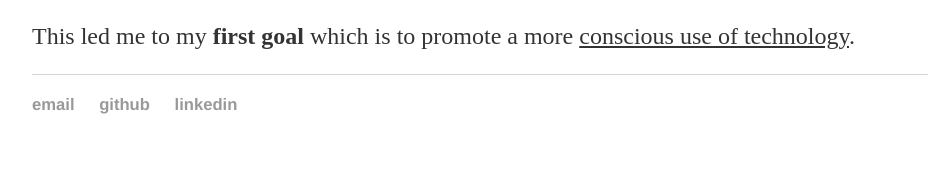
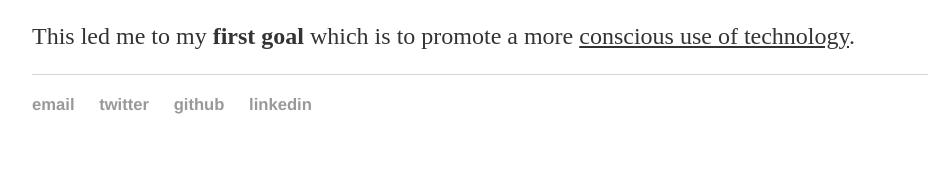
Before and after one commit to nsorros/nsorros.github.io, a Jekyll site: the page built from index.html, in a window 1280 px wide. Shown: the part 770-942 px from the top of the page, without its empty margins (160-1104 px from the left). Built offline with Jekyll 4.4.1, drawn with Linux system fonts in a browser that asks for light colours.

Commit message:
Update default.html

```diff
--- a/_layouts/default.html
+++ b/_layouts/default.html
@@ -21,6 +21,7 @@
 			<footer>
 	    		<ul>
 	        		<li><a href="mailto:nsorros@gmail.com">email</a></li>
+	        		<li><a href="https://twitter.com/nsorros">twitter</a></li>
         			<li><a href="https://github.com/nsorros">github</a></li>
         			<li><a href="https://www.linkedin.com/in/nsorros">linkedin</a></li>
 			</ul>
```
